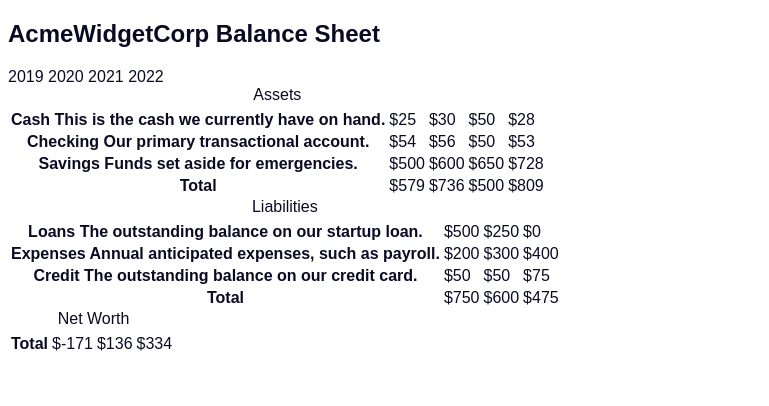
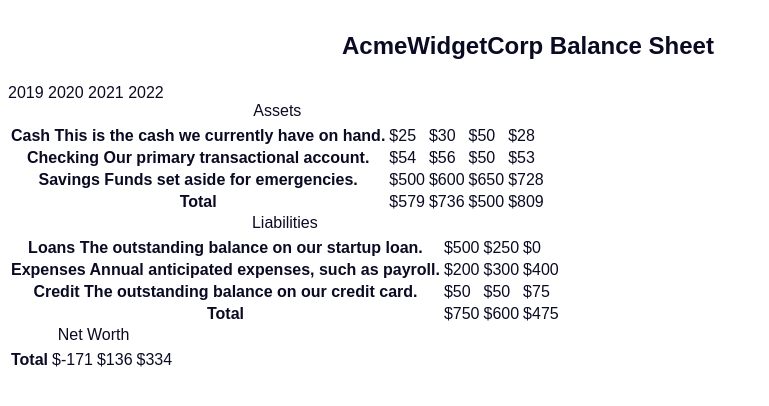
Before and after one commit to drgabelive/Balance-Sheet, a plain HTML site: page index.html in a window 1280 px wide. Shown: the whole page, without its empty margins (0-769 px from the left). Drawn offline with Linux system fonts and the light colour scheme.

Commit message:
Update styles.css

```diff
--- a/styles.css
+++ b/styles.css
@@ -20,3 +20,9 @@ body{
     padding: 0;
     margin: -1px;
   }
+
+  h1{
+    max-width: 37.25rem;
+    margin: 0 auto;
+    padding: 1.5rem 1.25rem;
+  }
```
